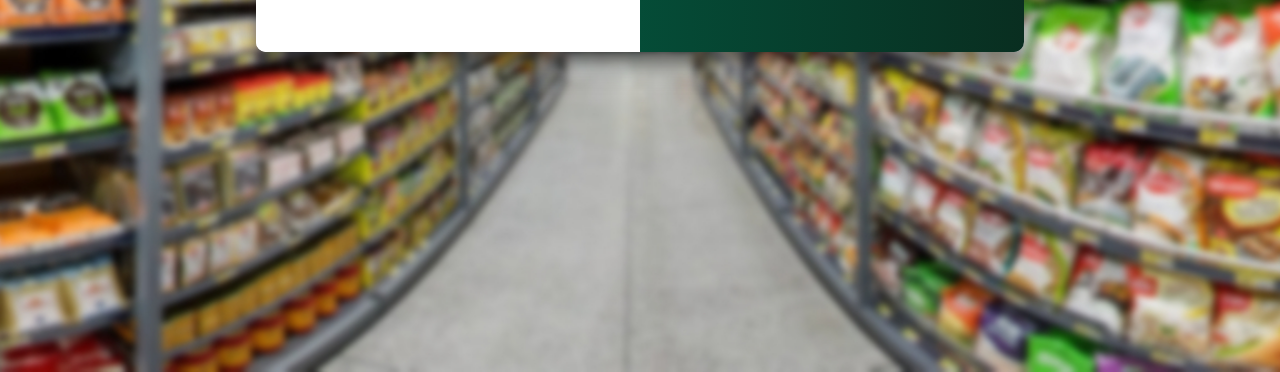
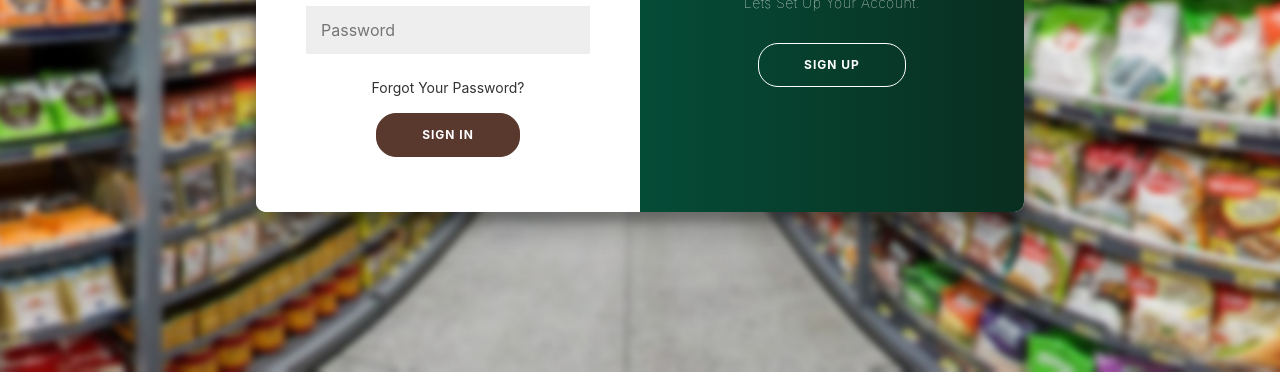
Before and after one commit to PranilDargaiya/KR, a plain HTML site: page index.html in a window 1280 px wide. Shown: the part 428-800 px from the top of the page. Drawn offline with nearby package versions, Linux system fonts and the light colour scheme.

Commit message:
Top change

```diff
--- a/style.css
+++ b/style.css
@@ -106,7 +106,7 @@ input {
     width: 768px;
     max-width: 100%;
     min-height: 480px;
-
+    top: 20vh;
 }
 
 .form-container {
```
